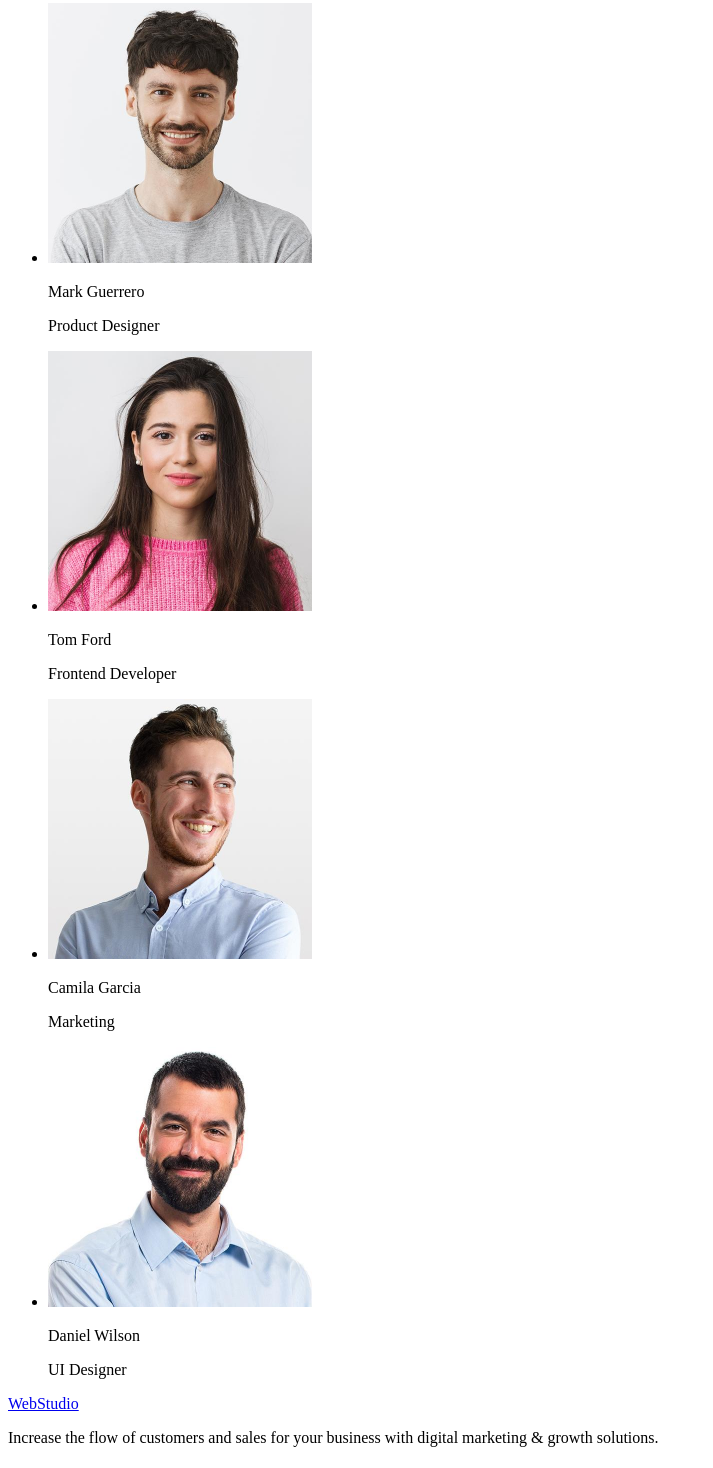
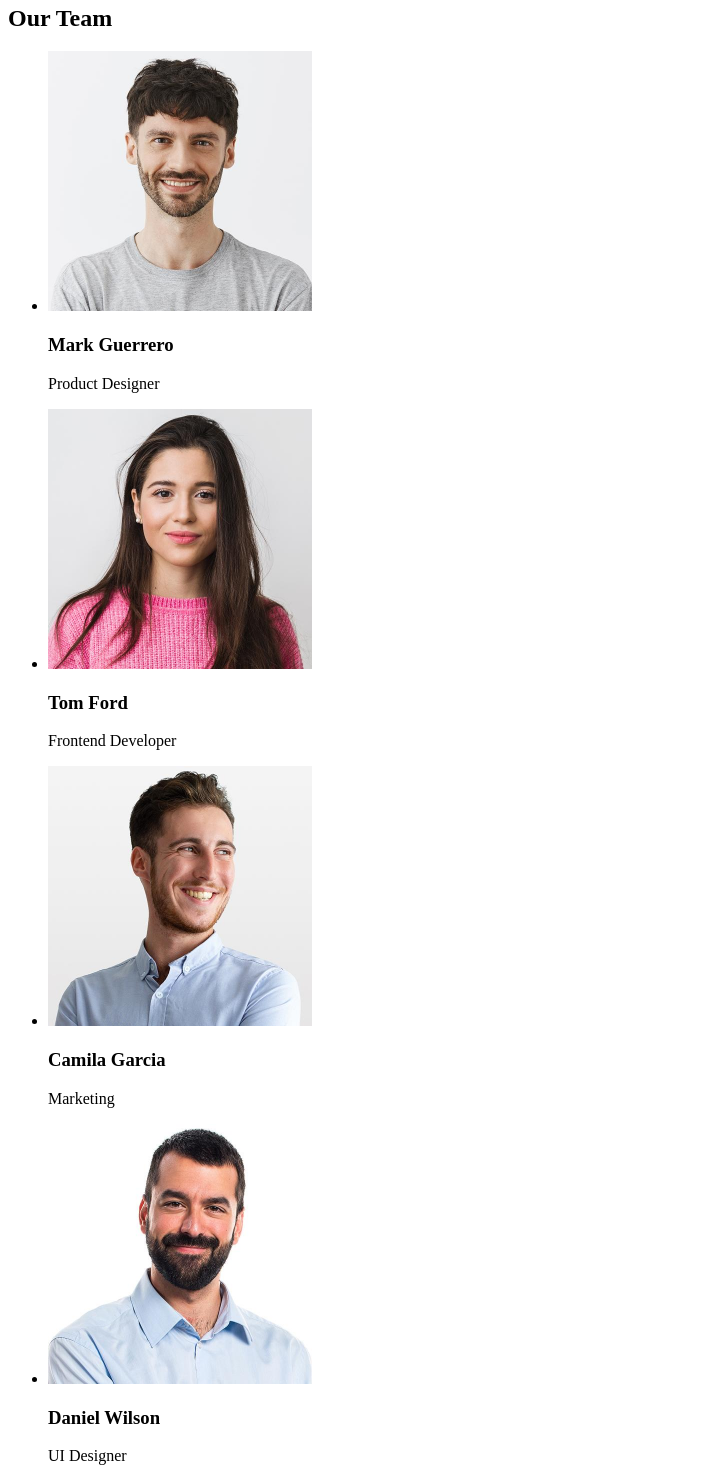
Before and after one commit to atoptun/goit-markup-hw-01, a plain HTML site: page index.html in a window 1280 px wide. Shown: the part 609-2077 px from the top of the page, without its empty margins (0-713 px from the left). Drawn offline with Linux system fonts and the light colour scheme.

Commit message:
Fix errors.

```diff
--- a/index.html
+++ b/index.html
@@ -32,6 +32,7 @@
       </section>
 
       <section>
+        <h2>Our Approach</h2>
         <ul>
           <li>
             <h3>Strategy</h3>
@@ -56,32 +57,24 @@
         <h2>Our Team</h2>
         <ul>
           <li>
-            <div>
             <img src="./images/team-img-1.jpg" alt="Mark Guerrero" width="264" />
-              <p>Mark Guerrero</p>
+            <h3>Mark Guerrero</h3>
             <p>Product Designer</p>
-            </div>
           </li>
           <li>
-            <div>
             <img src="./images/team-img-2.jpg" alt="Tom Ford" width="264" />
-              <p>Tom Ford</p>
+            <h3>Tom Ford</h3>
             <p>Frontend Developer</p>
-            </div>
           </li>
           <li>
-            <div>
             <img src="./images/team-img-3.jpg" alt="Camila Garcia" width="264" />
-              <p>Camila Garcia</p>
+            <h3>Camila Garcia</h3>
             <p>Marketing</p>
-            </div>
           </li>
           <li>
-            <div>
             <img src="./images/team-img-4.jpg" alt="Daniel Wilson" width="264" />
-              <p>Daniel Wilson</p>
+            <h3>Daniel Wilson</h3>
             <p>UI Designer</p>
-            </div>
           </li>
         </ul>
       </section>
```
Lines whose indentation alone changed are shown as unchanged.
